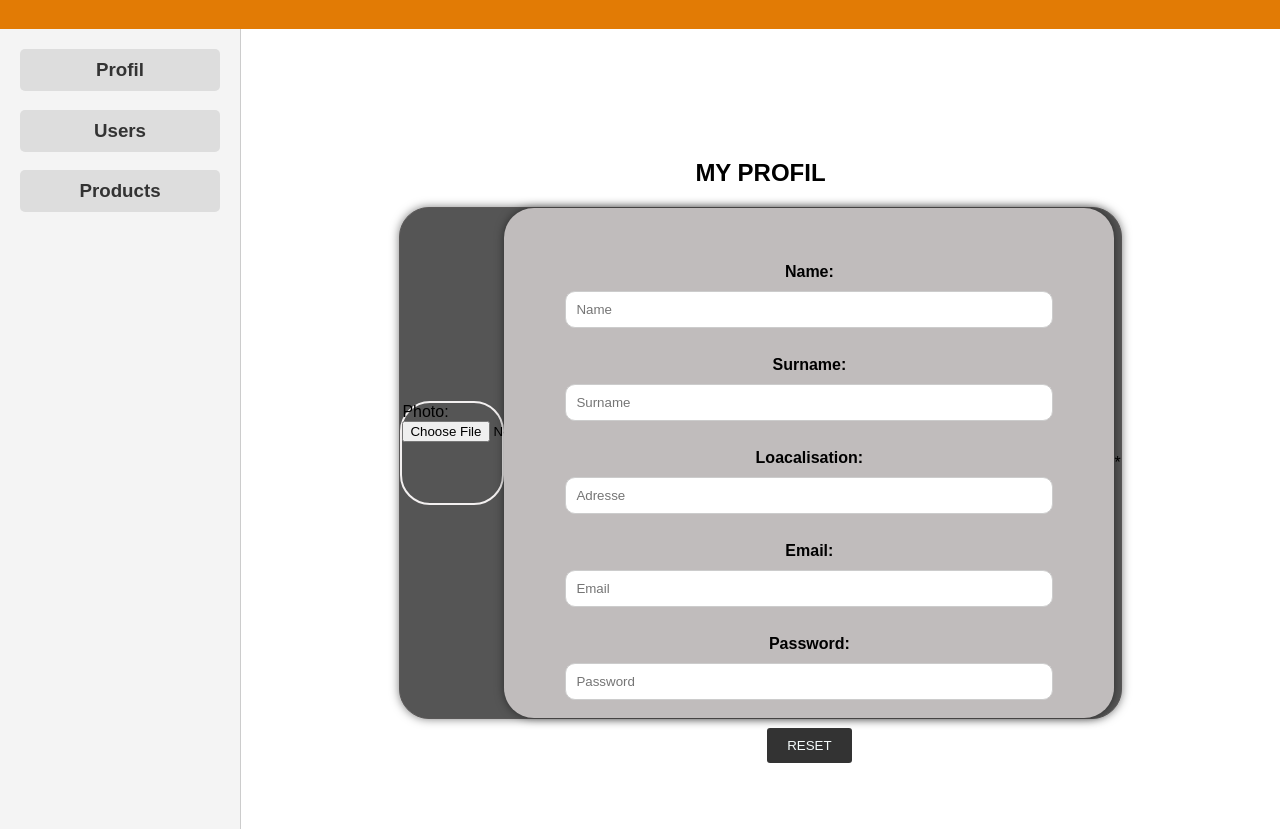
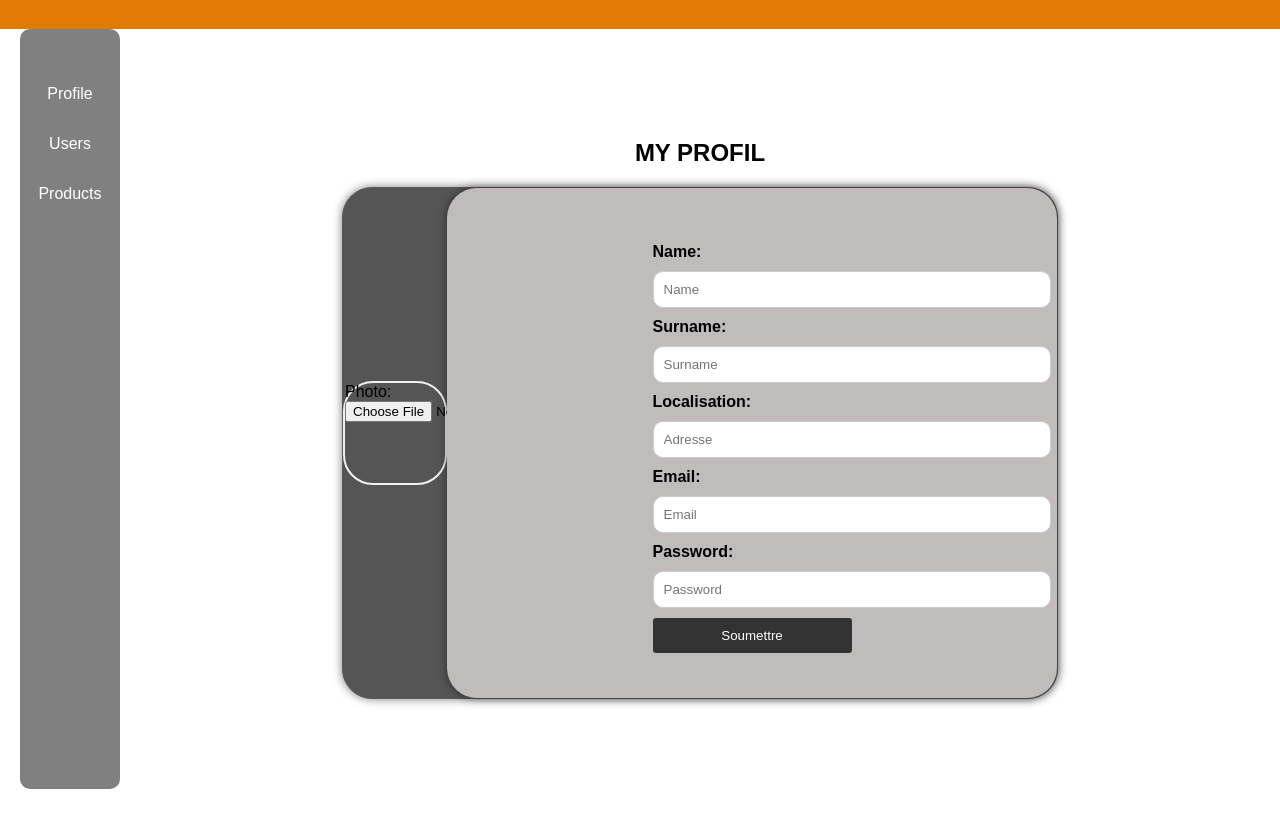
Before and after one commit to CindyMoukam/PROJET-WEB, a website: page frontend/src/Dashboard-profil/index.html in a window 1280 px wide. Shown: the part 71-900 px from the top of the page. After the commit the page ends 860 px from the top, so only its background shows below. Drawn offline with Linux system fonts and the light colour scheme.

Commit message:
Manage my profil

```diff
--- a/frontend/src/Dashboard-profil/index.html
+++ b/frontend/src/Dashboard-profil/index.html
@@ -10,11 +10,17 @@
 <header>
     <h1>DASHBOARD</h1>
 </header>
-<div class="container">
-    <div class="sidebar">
-        <a href="lien_vers_profil_page"><h3>Profil</h3></a>
-        <a href="lien_vers_users_page"><h3>Users</h3></a>
-        <a href="lien_vers_products_page"><h3>Products</h3></a>
+<div class="div0">
+<div class="body_div1">
+    <div class="body_div1_div1">
+                <a href=""><p>Profile</p></a>
+            </div>
+            <div class="body_div1_div2">
+                <a href=""><p>Users</p></a>
+            </div>
+            <div class="body_div1_div3">
+                <a href=""><p>Products</p></a>
+            </div>
     </div>
 
     <div class="main">
@@ -26,20 +32,20 @@
             </div>
              <!-- Déplacer cette ligne avant les autres éléments -->
              <div class="profile-info">
+                <form>
                     <label for="nom">Name:</label>
                     <input type="text" id="nom" name="nom" placeholder="Name" required><br>
                     <label for="surnom">Surname:</label>
                     <input type="text" id="surnom" name="surnom" placeholder="Surname" required><br>
-                <label for="adresse">Loacalisation: </label>
+                    <label for="adresse">Localisation:</label>
                     <input type="text" id="adresse" name="adresse" placeholder="Adresse" required><br>
                     <label for="email">Email:</label>
                     <input type="email" id="email" name="email" placeholder="Email" required><br>
-                <label for="passwort">Password:</label>
+                    <label for="password">Password:</label>
                     <input type="password" id="password" name="passwoard" placeholder="Password" required><br>
-                <button onclick="saveChanges()"> RESET</button>
-            </div>*
+                    <input type="submit" value="Soumettre">
+                </form>
             </div>
-
         </div>
         </div>
 </div>
--- a/frontend/src/Dashboard-profil/style.css
+++ b/frontend/src/Dashboard-profil/style.css
@@ -3,6 +3,63 @@ body {
     margin: 0;
     padding: 0;
 }
+.div0{
+    display: flex;
+    flex-direction: row;
+    align-items: center;
+
+}
+.body_div1 {
+    display: flex;
+    flex-direction: column;
+    align-items: center;
+    background-color: gray;
+    width: 100px;
+    height: 90vh;
+    border-radius: 10px;
+    padding-top: 40px;
+    margin-left: 20px;
+  }
+  .body_div1 a {
+    text-decoration: none;
+    color: white;
+  }
+  .body_div1_div1 {
+    width: 100%;
+    height: 50px;
+    display: flex;
+    flex-direction: row;
+    align-items: center;
+    justify-content: center;
+    transition: background-color 0.2s ease-in-out;
+  }
+  .body_div1_div1:hover {
+    background-color: #EC8C33;
+  }
+  .body_div1_div2 {
+    width: 100%;
+    height: 50px;
+    display: flex;
+    flex-direction: row;
+    align-items: center;
+    justify-content: center;
+    transition: background-color 0.2s ease-in-out;
+  }
+  .body_div1_div2:hover {
+    background-color: #EC8C33;
+  }
+  .body_div1_div3 {
+    width: 100%;
+    height: 50px;
+    display: flex;
+    flex-direction: row;
+    align-items: center;
+    justify-content: center;
+    transition: background-color 0.2s ease-in-out;
+  }
+  .body_div1_div3:hover {
+    background-color: #EC8C33;
+  }
 
 header {
     background-color: rgb(226, 123, 5);
@@ -14,35 +71,6 @@ header {
 .container {
     display: flex;
     height: 100vh;
-}
-
-.sidebar {
-    background-color: #f4f4f4;
-    width: 200px;
-    padding: 20px;
-    border-right: 1px solid #ccc; /* Ajout d'une bordure droite pour séparer la barre latérale du contenu principal */
-}
-
-.sidebar h3 {
-    margin-top: 0; /* Supprimer la marge supérieure par défaut des titres */
-    padding: 10px 0;
-    text-align: center;
-    background-color: #ddd; /* Ajouter un fond gris aux titres */
-    border-radius: 5px; /* Ajouter des coins arrondis aux titres */
-    cursor: pointer; /* Changer le curseur au survol */
-}
-
-.sidebar h3:hover {
-    background-color: #ccc; /* Change la couleur de fond au survol */
-}
-
-.sidebar a {
-    text-decoration: none; /* Supprimer la soulignement des liens */
-    color: #333; /* Changer la couleur du texte des liens */
-}
-
-.sidebar a:hover {
-    color: #555; /* Changer la couleur du texte au survol */
 }
 
 .main {
@@ -93,7 +121,7 @@ header {
 .profile-info input[type="text"],
 .profile-info input[type="email"],
 .profile-info input[type="password"] {
-    width: calc(100% - 12px); /* Ajustement de la largeur pour compenser les bordures */
+    width: calc(200% - 0px); /* Ajustement de la largeur pour compenser les bordures */
     padding: 10px;
     margin-bottom: 10px;
     border: 1px solid #ccc; /* Utilisation d'une couleur de bordure plus douce */
```
Lines whose indentation alone changed are shown as unchanged.
